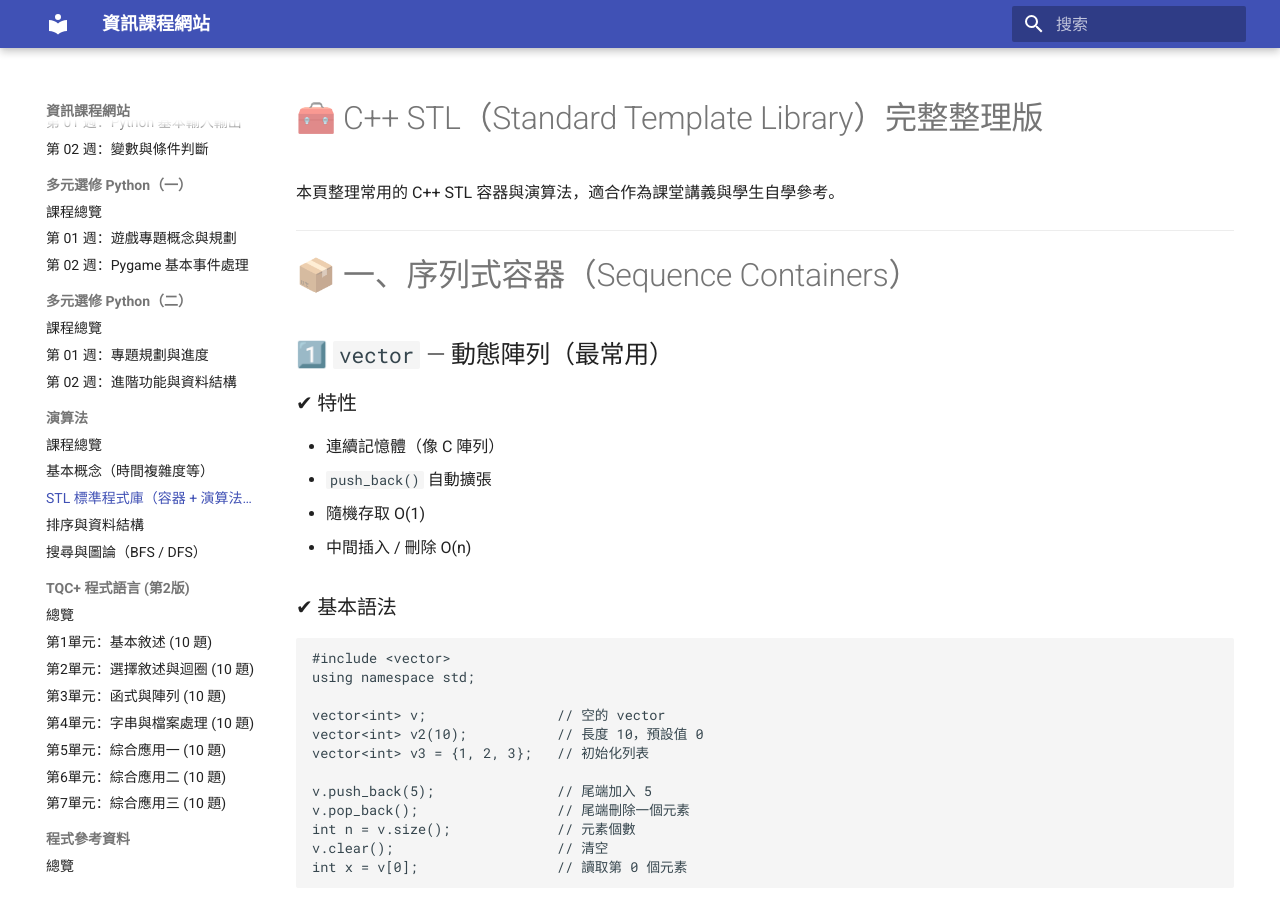
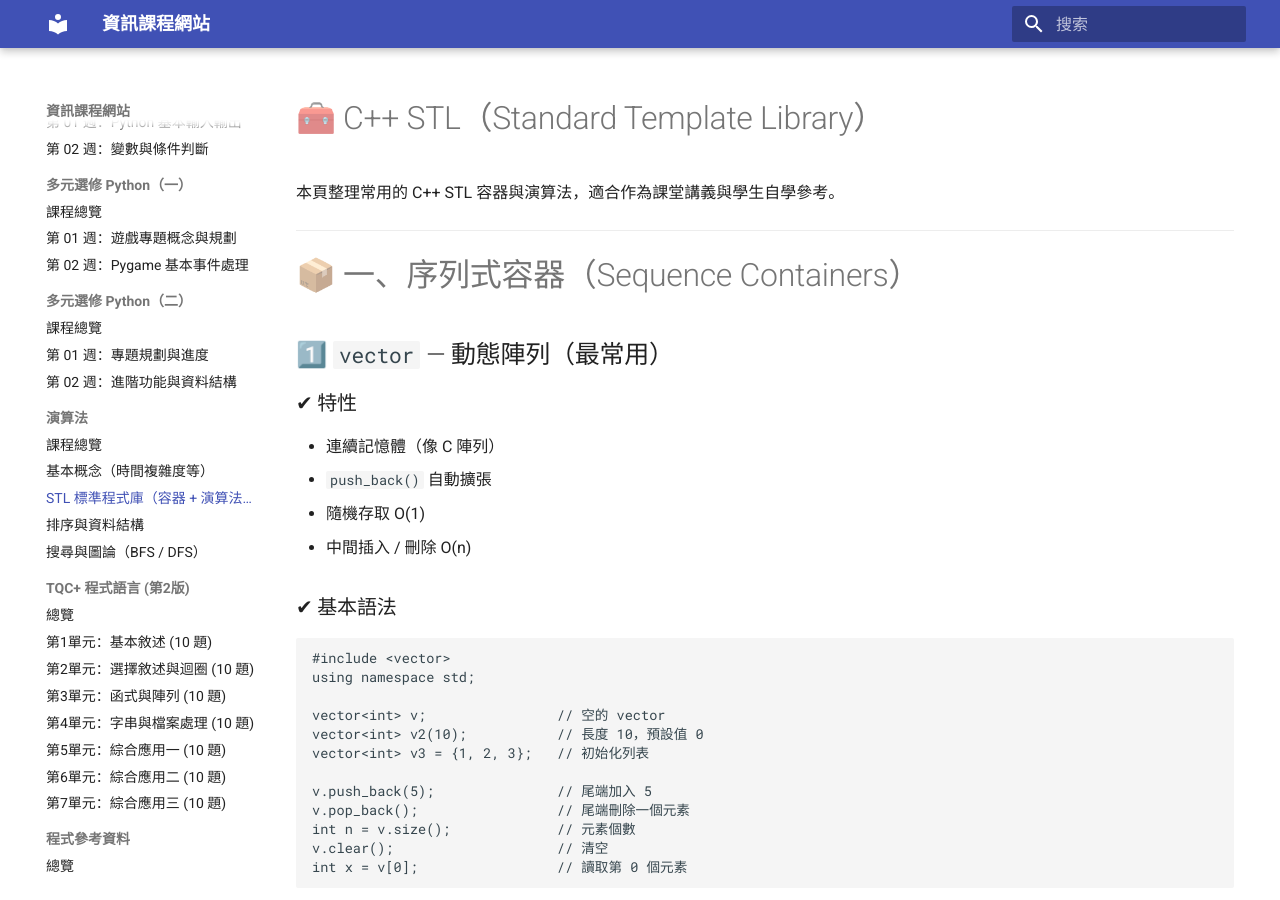
Before and after one commit to be6922/cs-course-site, an MkDocs documentation site: the page built from docs/algorithms/stl.md, in a window 1280 px wide and 900 px high. Built offline with MkDocs 1.6.1 and Material for MkDocs 9.7.7, drawn with Linux system fonts in a browser that asks for light colours.

Commit message:
Update stl.md

```diff
--- a/docs/algorithms/stl.md
+++ b/docs/algorithms/stl.md
@@ -1,4 +1,4 @@
-# 🧰 C++ STL（Standard Template Library）完整整理版
+# 🧰 C++ STL（Standard Template Library）
 
 本頁整理常用的 C++ STL 容器與演算法，適合作為課堂講義與學生自學參考。
 
```
Also changed, not shown: other parts of docs/algorithms/stl.md (+3 -0 lines).
